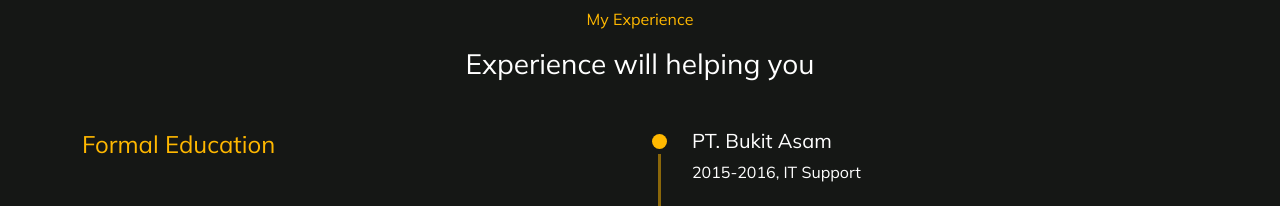
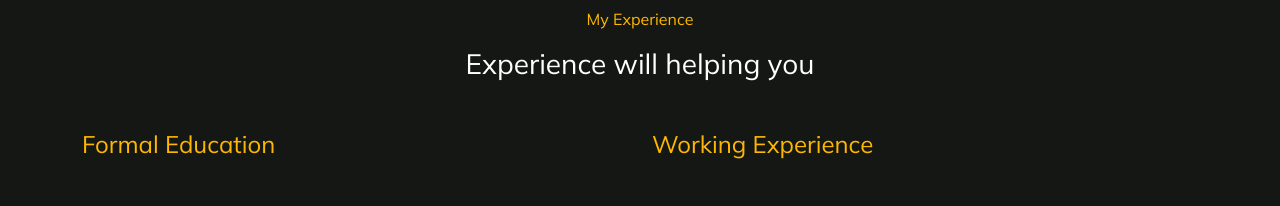
Before and after one commit to agungsafdaa/portofolio-mahmed, a plain HTML site: page about-me.html in a window 1280 px wide. Shown: the part 840-1046 px from the top of the page. Drawn offline with nearby package versions, Linux system fonts and the light colour scheme.

Commit message:
add title

```diff
--- a/about-me.html
+++ b/about-me.html
@@ -143,6 +143,14 @@
                     </div>
                 </div>
                 <div class="col-lg-6 col-xs-12">
+                  <div class="formal-education">
+                        <div class="heading">
+                            <h4 class="secondary-color">
+                              Working Experience
+                            </h6>
+                        </div>
+
+                    </div>
                     <ul class="timeline">
                       <li class="timeline-item"  data-aos="fade-right"   data-aos-duration="3000">
 
@@ -193,6 +201,8 @@
                   </div>
               </li>
                   </ul>
+                </div>
+
                 </div>
             </div>
         </div>
```
Lines whose indentation alone changed are shown as unchanged.
